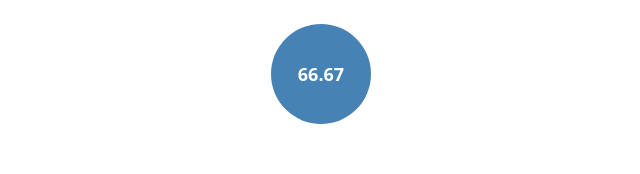
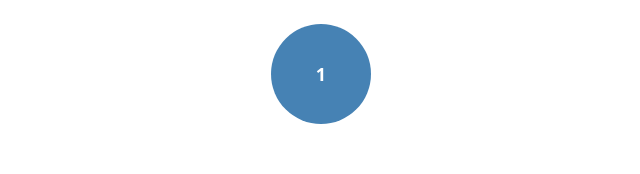
Before and after one commit to zarir-engineer/partition-tree-app, a Next.js app: page / in a window 1280 px wide. Shown: the top 174 px of the page, without its empty margins (309-949 px from the left). Built offline with nearby package versions, Linux system fonts and the light colour scheme.

Commit message:
Update page.tsx

```diff
--- a/app/page.tsx
+++ b/app/page.tsx
@@ -5,21 +5,27 @@ import 'bootstrap/dist/css/bootstrap.min.css';
 import styles from './styles/FractionNodeApp.module.css';
 
 type Node = {
-  value: number;
+  value: number; // Store the decimal value
+  fraction: string; // Store the fraction as a string (e.g., '1/8')
   children: Node[];
 };
 
 const TreeComponent = () => {
   const [data, setData] = useState<Node>({
-    value: 66.67,  // Root node value
+    value: 1,  // Root node value is set to 1
+    fraction: "1",  // Root node fraction is '1'
     children: [],  // Initially no children
   });
 
   // Function to adjust node values
   const adjustNodeValue = (index: number, value: number) => {
     const newChildren = [...data.children];
+    const total = newChildren.reduce((sum, child) => sum + child.value, 0);
+
+    // Update the fraction and decimal value
     newChildren[index].value = value;
-    const total = newChildren.reduce((sum, child) => sum + child.value, 0);
+    newChildren[index].fraction = `1/${(1 / value).toFixed(2)}`; // Example: "1/8.12"
+
     // Normalize the other children to make the sum equal to 1
     if (total !== 1) {
       newChildren.forEach((child, idx) => {
@@ -38,11 +44,16 @@ const TreeComponent = () => {
   const addChildNode = (index: number) => {
     const newChildren = [...data.children];
     const parentValue = newChildren[index].value;
-    newChildren[index].children.push({ value: parentValue / 2, children: [] });
-    newChildren[index].children.push({ value: parentValue / 2, children: [] });
+    const newValue = (parentValue + 0.12).toFixed(2); // Increase the value slightly on addition
+
+    newChildren[index].children.push({
+      value: parseFloat(newValue),
+      fraction: `1/${(1 / parseFloat(newValue)).toFixed(2)}`, // Update fraction accordingly
+      children: [],
+    });
 
     // Adjust the parent's value since it's now divided among the new children
-    newChildren[index].value = parentValue / 2;
+    newChildren[index].value = parseFloat(newValue);
     setData({
       ...data,
       children: newChildren,
@@ -79,7 +90,7 @@ const TreeComponent = () => {
             position: 'relative',
           }}
         >
-          {data.value.toFixed(2)} {/* Root node value */}
+          {data.fraction} {/* Display the fraction of the root node */}
         </div>
       </div>
 
@@ -104,7 +115,7 @@ const TreeComponent = () => {
                 position: 'relative',
               }}
             >
-              {child.value.toFixed(2)} {/* Display the value of the parent node */}
+              {child.fraction} {/* Display the fraction of the parent node */}
 
               {/* "+" Button to add a node */}
               <button
@@ -162,7 +173,7 @@ const TreeComponent = () => {
                     position: 'relative',
                   }}
                 >
-                  {subChild.value.toFixed(2)} {/* Display value of the child node */}
+                  {subChild.fraction} {/* Display fraction of the child node */}
                 </div>
               </div>
             ))}
```
